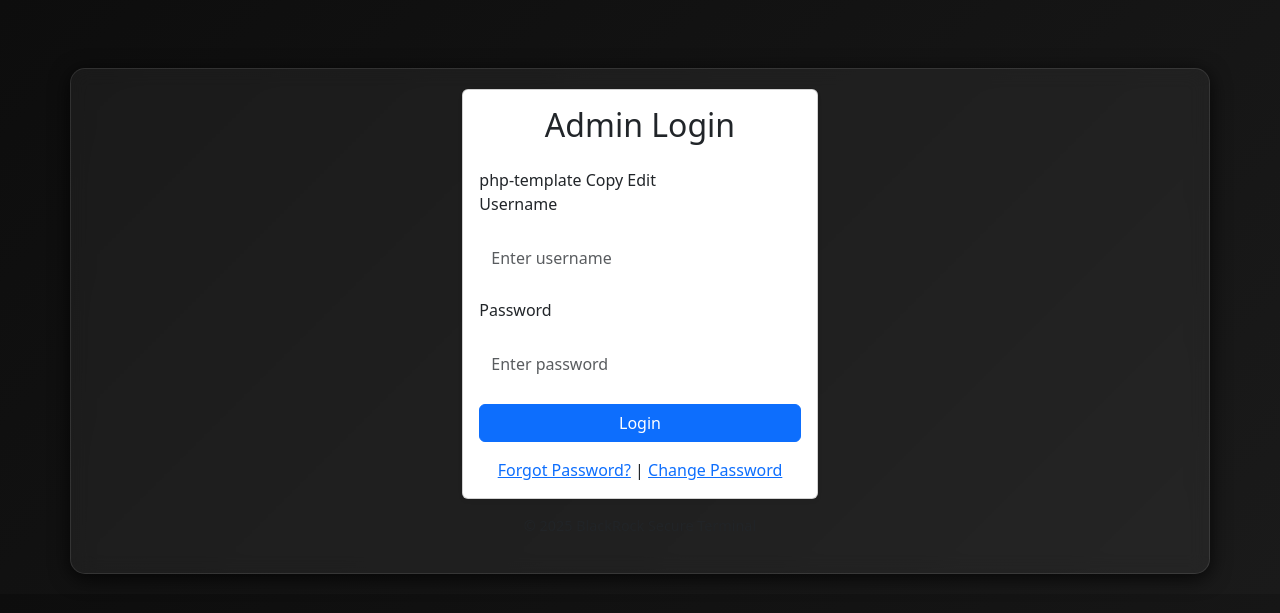
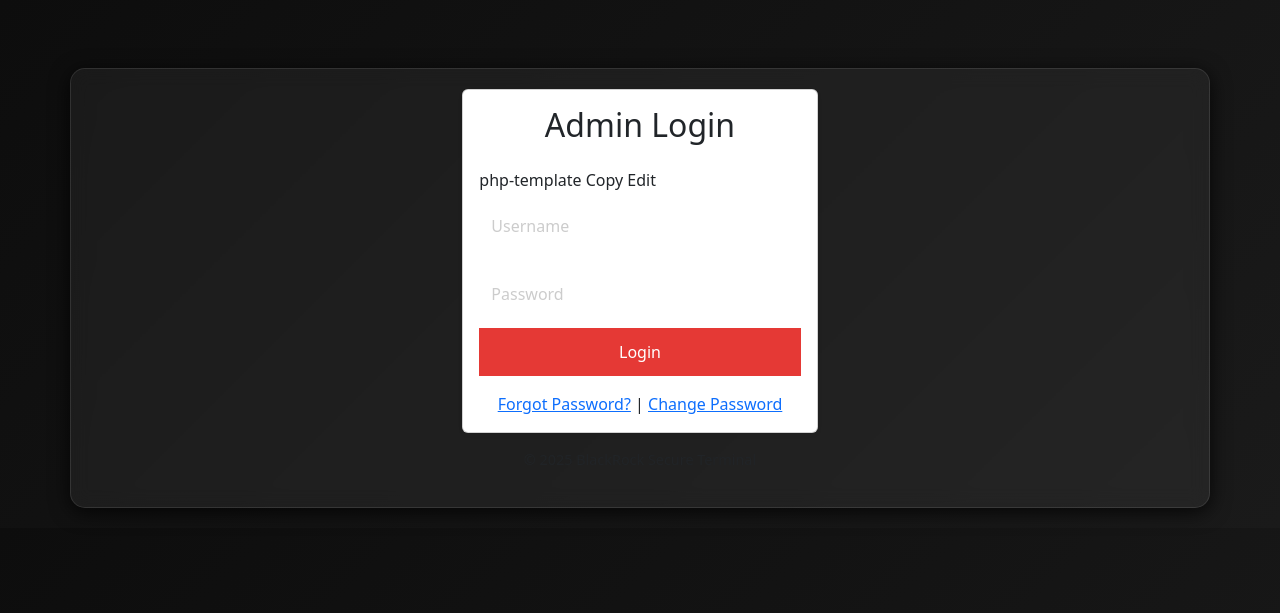
Before and after one commit to Lloydsgit/Project, a Flask app: page /login in a window 1280 px wide. Shown: the top 613 px of the page. Run offline with Flask 3, Linux system fonts and the light colour scheme.

Commit message:
Update login.html

```diff
--- a/templates/login.html
+++ b/templates/login.html
@@ -10,35 +10,11 @@ Edit
           {% endif %}
         {% endwith %}
 
-        <form method="post">
-          <div class="mb-3">
-            <label for="username" class="form-label">Username</label>
-            <input
-              type="text"
-              class="form-control"
-              id="username"
-              name="username"
-              placeholder="Enter username"
-              required
-            />
-          </div>
-
-          <div class="mb-3">
-            <label for="password" class="form-label">Password</label>
-            <input
-              type="password"
-              class="form-control"
-              id="password"
-              name="password"
-              placeholder="Enter password"
-              required
-            />
-          </div>
-
-          <div class="d-grid">
-            <button type="submit" class="btn btn-primary">Login</button>
-          </div>
-        </form>
+      <form method="POST" action="{{ url_for('login') }}">
+  <input type="text" name="username" placeholder="Username" required />
+  <input type="password" name="password" placeholder="Password" required />
+  <button type="submit">Login</button>
+</form>
 
         <div class="mt-3 text-center">
           <a href="{{ url_for('forgot_password') }}">Forgot Password?</a> |
```
